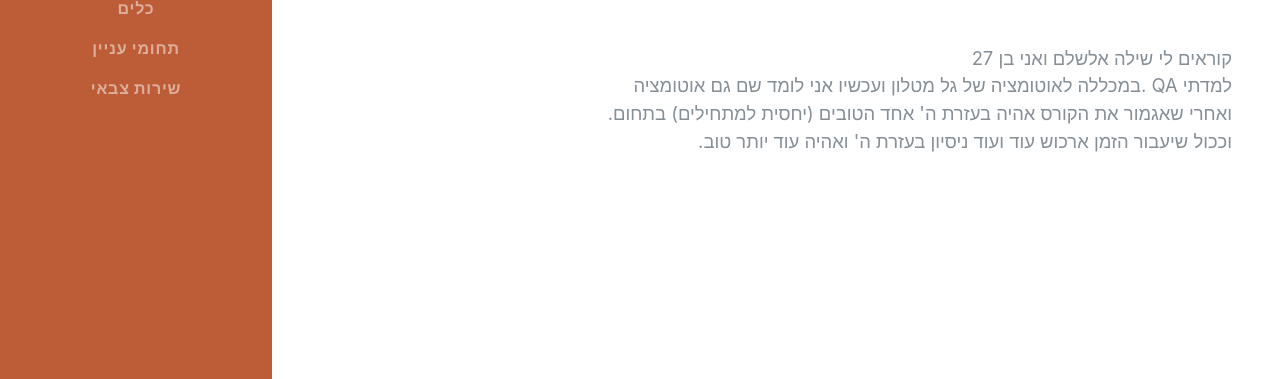
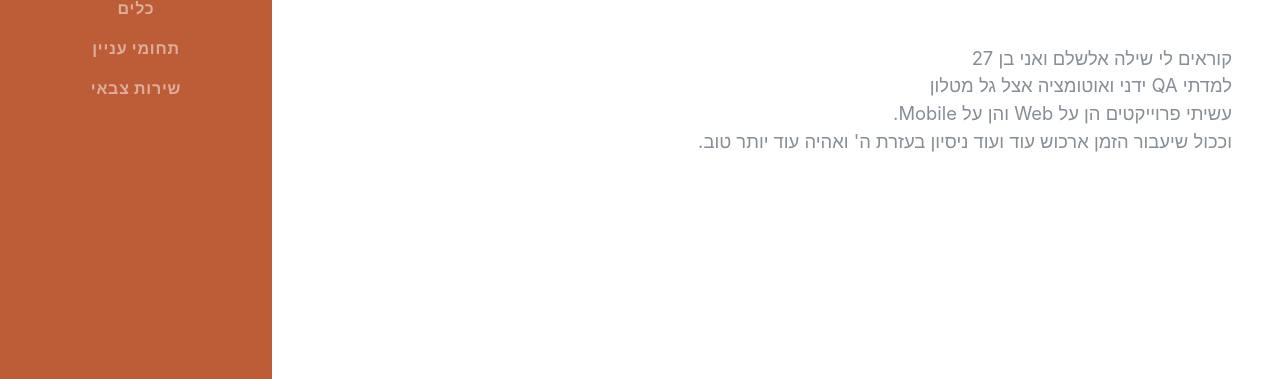
Before and after one commit to shilo-elshalem/MPC, a website with bundled scripts: page index.html in a window 1280 px wide. Shown: the part 418-797 px from the top of the page. Built offline with nearby package versions, Linux system fonts and the light colour scheme; files whose address does not match are found by name; a web font is replaced by a local one.

Commit message:
Update index.html

```diff
--- a/index.html
+++ b/index.html
@@ -88,8 +88,8 @@
         </div>
         <p class="lead mb-5"; style=" direction: rtl;" >
 			קוראים לי שילה אלשלם ואני בן 27<br>
-			  למדתי QA .במכללה לאוטומציה של גל מטלון ועכשיו אני לומד שם גם אוטומציה<br>
-			ואחרי שאגמור את הקורס אהיה בעזרת ה' אחד הטובים (יחסית למתחילים) בתחום.<br>
+			  למדתי QA ידני ואוטומציה אצל גל מטלון<br>
+			עשיתי פרוייקטים הן על Web והן על Mobile.<br>
 			וככול שיעבור הזמן ארכוש עוד ועוד ניסיון בעזרת ה' ואהיה עוד יותר טוב.<br>
 		</p>
 
```
